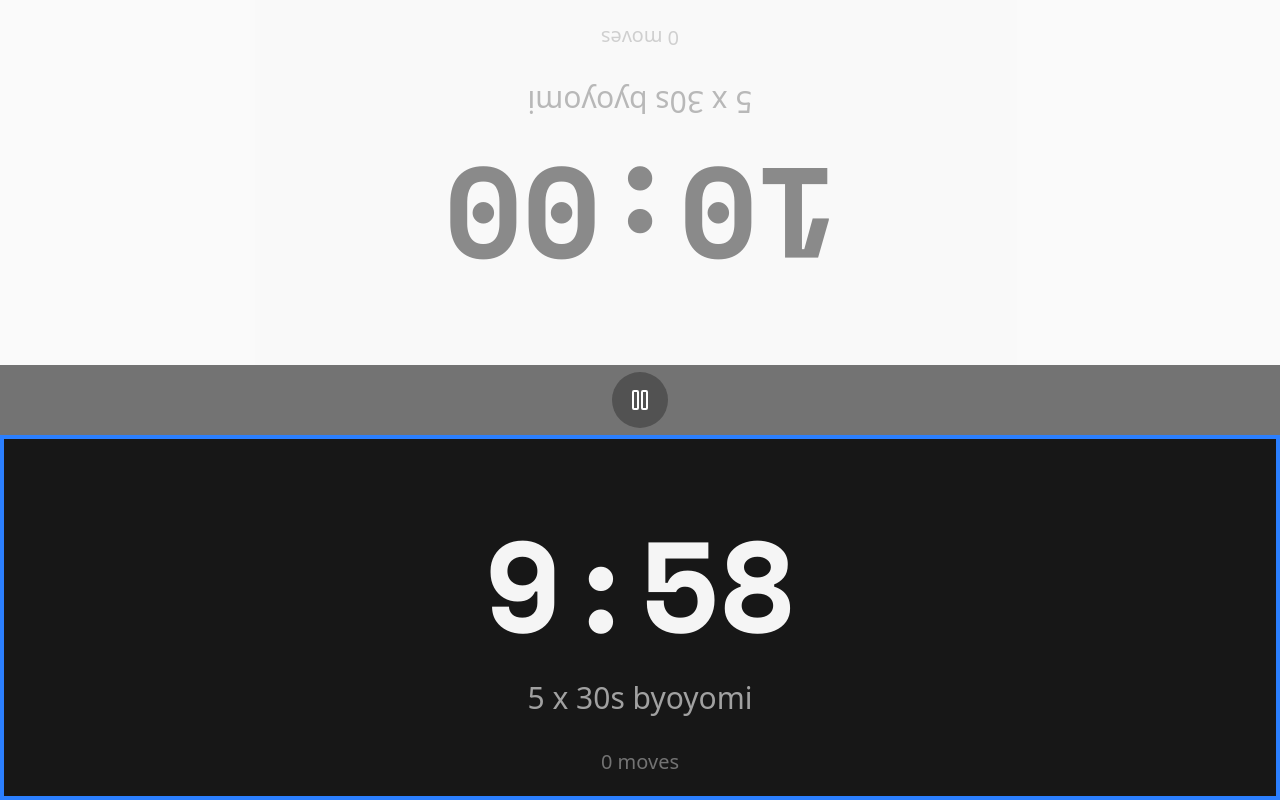
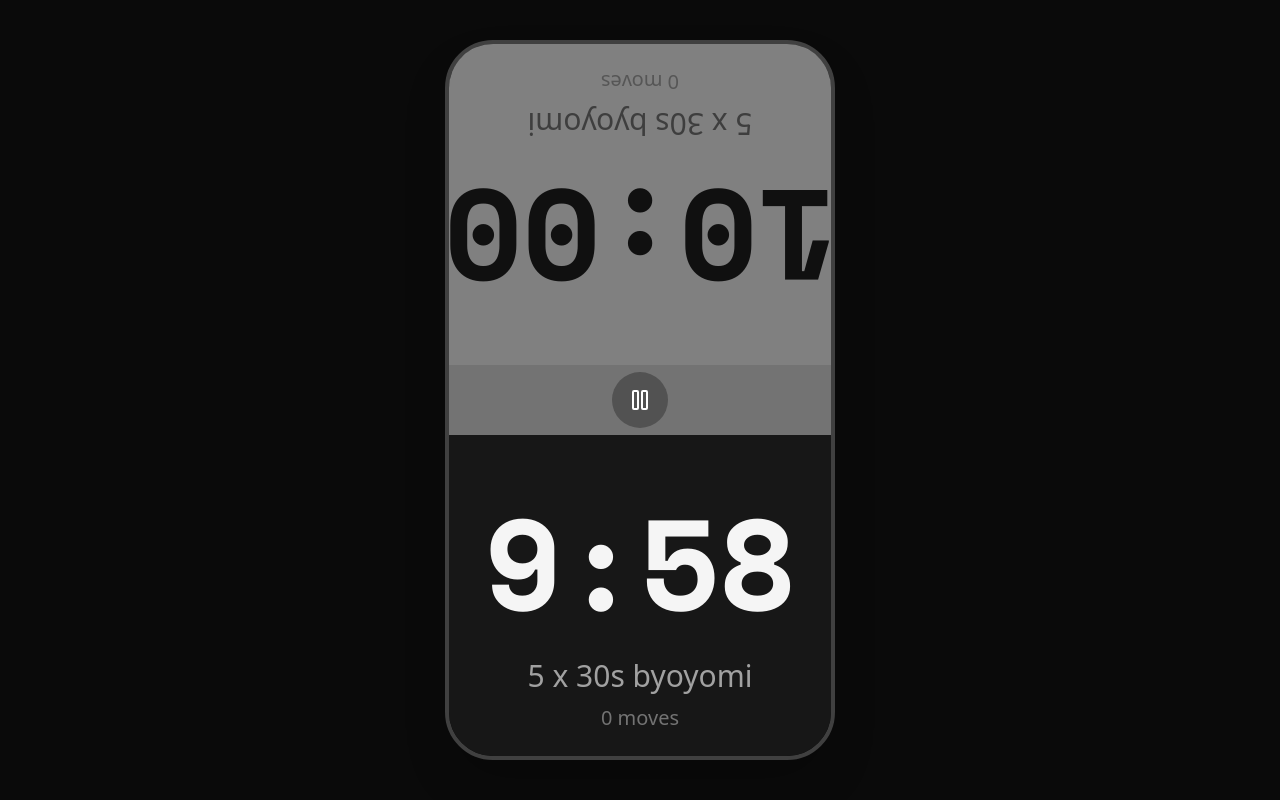
Before and after one commit to hjkl-vn/byo-yomi, a React (Vite) app: page / in a window 1280 px wide. Both pictures are taken after a click on the button "Start Game". Built offline with nearby package versions, Linux system fonts and the light colour scheme.

Commit message:
Improve desktop layout and simplify active state indicator
- Add phone-frame container on desktop (lg:) with centered layout
- Remove blue ring highlight, use opacity-only for active state
- Set body background to neutral-950 for consistent appearance

```diff
--- a/src/App.tsx
+++ b/src/App.tsx
@@ -19,11 +19,13 @@ function App() {
   }
 
   return (
-    <div className="h-full w-full">
-      {screen === 'config' && <ConfigScreen onStartGame={handleStartGame} />}
-      {screen === 'game' && gameConfig && (
-        <GameBoard config={gameConfig} onBackToConfig={handleBackToConfig} />
-      )}
+    <div className="h-full w-full bg-neutral-950 lg:flex lg:items-center lg:justify-center">
+      <div className="h-full w-full lg:h-[90vh] lg:max-h-[844px] lg:w-[390px] lg:rounded-[3rem] lg:border-4 lg:border-neutral-700 lg:shadow-2xl lg:overflow-hidden">
+        {screen === 'config' && <ConfigScreen onStartGame={handleStartGame} />}
+        {screen === 'game' && gameConfig && (
+          <GameBoard config={gameConfig} onBackToConfig={handleBackToConfig} />
+        )}
+      </div>
     </div>
   )
 }
--- a/src/components/ClockFace.tsx
+++ b/src/components/ClockFace.tsx
@@ -21,13 +21,6 @@ export function ClockFace({ player, state, config, isActive, onTap }: Props) {
   const textColor = player === 'black' ? 'text-neutral-100' : 'text-neutral-900'
   const dimmedOpacity = isActive ? 'opacity-100' : 'opacity-50'
 
-  // Active glow effect
-  const glowClass = isActive
-    ? player === 'black'
-      ? 'ring-4 ring-blue-500 ring-inset'
-      : 'ring-4 ring-blue-600 ring-inset'
-    : ''
-
   // Show low time warning in overtime, or in Fischer mode (sudden death)
   const showLowTimeWarning = isLowTime && (state.isInOvertime || config.type === 'fischer')
 
@@ -38,7 +31,7 @@ export function ClockFace({ player, state, config, isActive, onTap }: Props) {
     <div
       className={`
         h-full w-full flex flex-col items-center justify-center
-        ${bgColor} ${dimmedOpacity} ${glowClass}
+        ${bgColor} ${dimmedOpacity}
         transition-opacity duration-200
         cursor-pointer select-none
         relative
--- a/src/index.css
+++ b/src/index.css
@@ -18,6 +18,7 @@ body {
     'Segoe UI',
     Roboto,
     sans-serif;
+  background-color: #0a0a0a; /* neutral-950 */
   -webkit-font-smoothing: antialiased;
   -moz-osx-font-smoothing: grayscale;
   touch-action: none;
```
